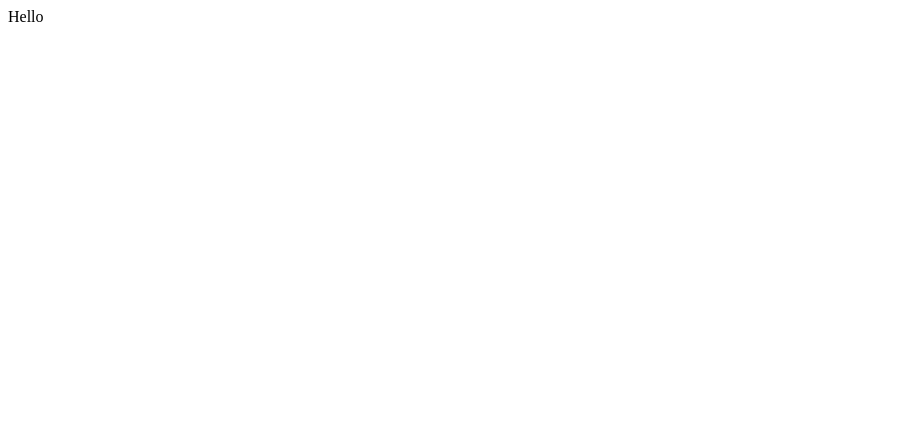
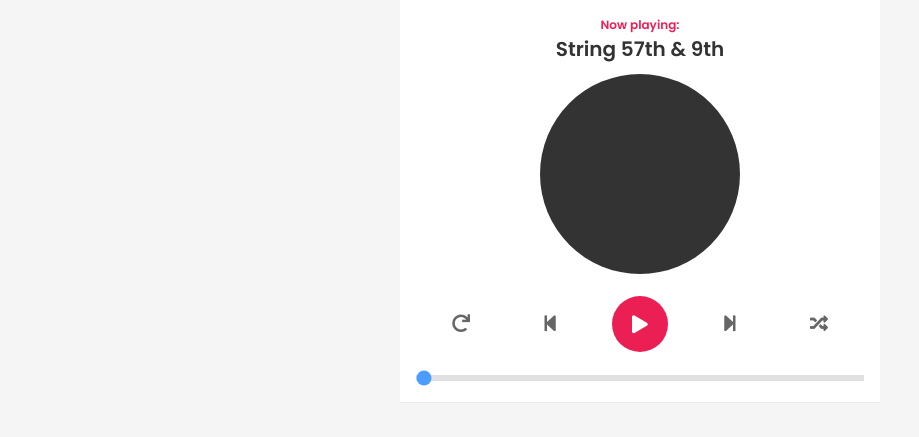
Before and after one commit to nkd0210/music_player, a plain HTML site: page index.html in a window 1280 px wide. Shown: the whole page, without its empty margins (0-919 px from the left). Drawn offline with Linux system fonts and the light colour scheme.

Commit message:
basic-structure

```diff
--- a/index.html
+++ b/index.html
@@ -1,11 +1,69 @@
 <!DOCTYPE html>
 <html lang="en">
+
 <head>
+
     <meta charset="UTF-8">
     <meta name="viewport" content="width=device-width, initial-scale=1.0">
-    <title>Document</title>
+    <title>Music player</title>
+    <link rel="stylesheet" href="https://cdnjs.cloudflare.com/ajax/libs/font-awesome/5.15.2/css/all.min.css"
+        integrity="sha512-HK5fgLBL+xu6dm/Ii3z4xhlSUyZgTT9tuc/hSrtw6uzJOvgRr2a9jyxxT1ely+B+xFAmJKVSTbpM/CuL7qxO8w=="
+        crossorigin="anonymous" />
+    <link rel="preconnect" href="https://fonts.gstatic.com">
+    <link href="https://fonts.googleapis.com/css2?family=Poppins:wght@300;400;600&display=swap" rel="stylesheet">
+    <link rel="stylesheet" href="./style.css">
+
 </head>
+
 <body>
-    <div>Hello</div>
+    <div class="player">
+        <!-- DASHBOARD -->
+        <div class="dashboard">
+            <!-- HEADER -->
+            <header>
+                <h4>
+                    Now playing:
+                </h4>
+                <h2>
+                    String 57th & 9th
+                </h2>
+            </header>
+            <!-- CD -->
+            <div class="cd">
+                <div class="cd-thumb">
+                </div>
+            </div>
+            <!-- CONTROL -->
+            <div class="control">
+                <div class="btn btn-repeat">
+                    <i class="fas fa-redo"></i>
+                </div>
+                <div class="btn btn-prev">
+                    <i class="fas fa-step-backward"></i>
+                </div>
+                <div class="btn btn-toggle-play">
+                    <i class="fas fa-pause icon-pause"></i>
+                    <i class="fas fa-play icon-play"></i>
+                </div>
+                <div class="btn btn-next">
+                    <i class="fas fa-step-forward"></i>
+                </div>
+                <div class="btn btn-random">
+                    <i class="fas fa-random"></i>
+                </div>
+            </div>
+            <!-- INPUT -->
+            <input id="progress" class="progress" type="range" value="0" step="1" min="0" max="100">
+            <!-- AUDIO -->
+            <audio id="audio" src=""></audio>
+        </div>
+        <!-- PLAYLIST -->
+        <div class="playlist">
+
+        </div>
+    </div>
+
+    <script src="./main.js"></script>
 </body>
+
 </html>
--- a/style.css
+++ b/style.css
@@ -0,0 +1,137 @@
+* {
+    padding: 0;
+    margin: 0;
+    box-sizing: inherit;
+}
+
+:root {
+    --primary-color: #ec1f55;
+    --text-color: #333;
+}
+
+body {
+    background-color: #f5f5f5;
+}
+
+html {
+    box-sizing: border-box;
+    font-family: "Poppins", sans-serif;
+}
+
+.player {
+    position: relative;
+    max-width: 480px;
+    margin: 0 auto;
+}
+
+.control .icon-pause {
+    display: none;
+}
+
+.control.playing .icon-pause {
+    display: inline-block;
+}
+
+.control.playing .icon-play {
+    display: none;
+}
+
+.dashboard {
+    padding: 16px 16px 14px;
+    background-color: #fff;
+    position: fixed;
+    top: 0;
+    width: 100%;
+    max-width: 480px;
+    border-bottom: 1px solid #ebebeb;
+}
+
+/* HEADER */
+
+header {
+    text-align: center;
+    margin-bottom: 10px;
+}
+
+header h4 {
+    color: var(--primary-color);
+    font-size: 12px;
+}
+
+header h2 {
+    color: var(--text-color);
+    font-size: 20px;
+}
+
+/* CD */
+.cd {
+    display: flex;
+    width: 200px;
+    margin: auto;
+}
+
+.cd .cd-thumb {
+    width: 100%;
+    padding-top: 100%;
+    border-radius: 50%;
+    background-color: #333;
+    background-size: cover;
+    margin: auto;
+}
+
+/* CONTROL */
+
+.control {
+    display: flex;
+    align-items: center;
+    justify-content: space-around;
+    padding: 18px 0px 8px 0px;
+}
+
+.control .btn {
+    color: #666;
+    padding: 18px;
+    font-size: 18px;
+}
+
+.control .btn.active {
+    color: var(--primary-color);
+}
+
+.control .btn-toggle-play {
+    width: 56px;
+    height: 56px;
+    border-radius: 50%;
+    color: #fff;
+    background-color: var(--primary-color);
+    display: flex;
+    justify-content: center;
+    align-items: center;
+}
+
+/* PROGRESS */
+.progress {
+    width: 100%;
+    -webkit-appearance: none;
+    height: 6px;
+    background: #d3d3d3;
+    outline: none;
+    opacity: 0.7;
+    -webkit-transition: 0.2s;
+    transition: opacity 0.2s;
+}
+
+.proress::-webkit-slider-thumb {
+    -webkit-appearance: none;
+    appearance: none;
+    width: 12px;
+    height: 6px;
+    background-color: var(--primary-color);
+    cursor: pointer;
+}
+
+/* PLAYLIST */
+.playlist {
+    margin-top: 410px;
+    padding: 12px;
+}
```
Also changed, not shown: main.js (added).
